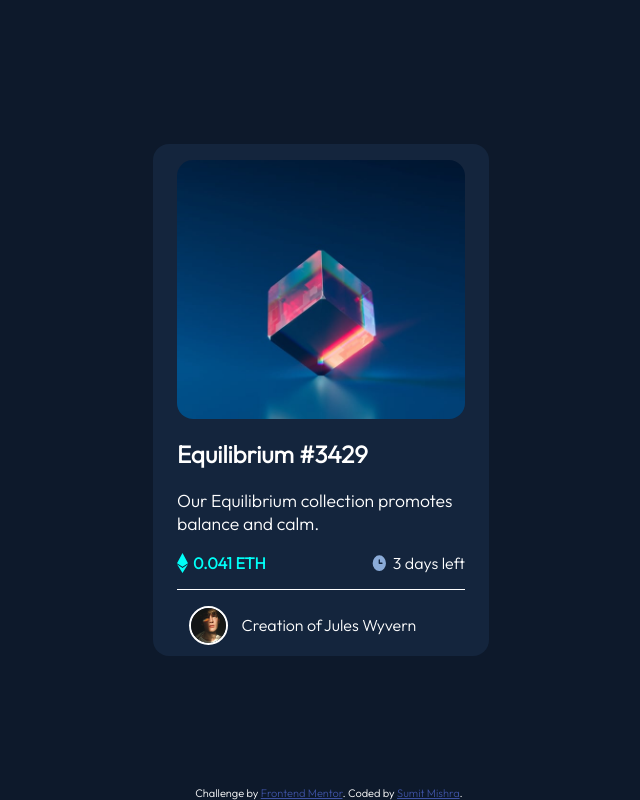
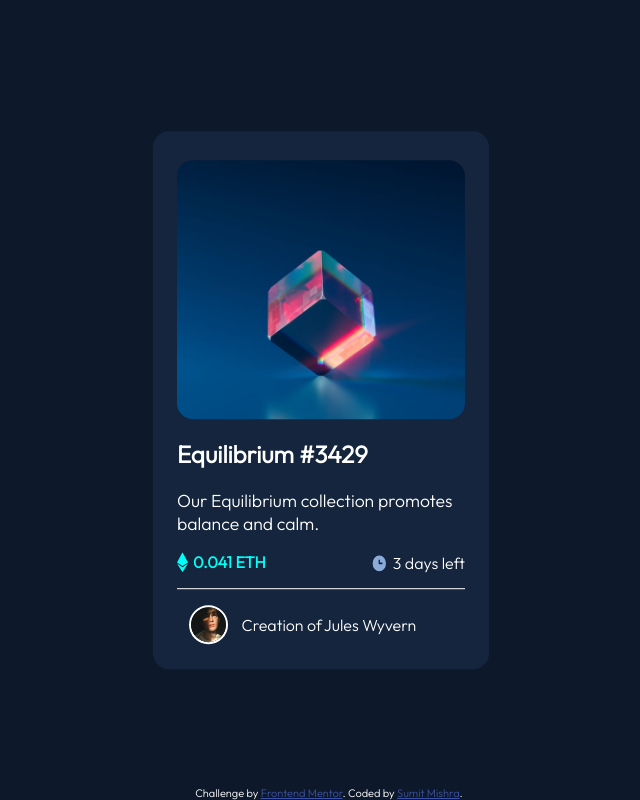
Before and after one commit to SumitMish23/nft-card.github.io, a plain HTML site: page index.html in a window 1280 px wide. Shown: the whole page, without its empty margins (319-959 px from the left). Drawn offline with Linux system fonts and the light colour scheme.

Commit message:
changed height

```diff
--- a/styles.css
+++ b/styles.css
@@ -12,7 +12,7 @@ body {
   width: 18rem;
   height: 30rem;
   border-radius: 1rem;
-  padding: 1rem 1.5rem;
+  padding: 1.8rem 1.5rem;
   background-color: hsl(216, 50%, 16%);
 }
 .preview-card-image {
```
